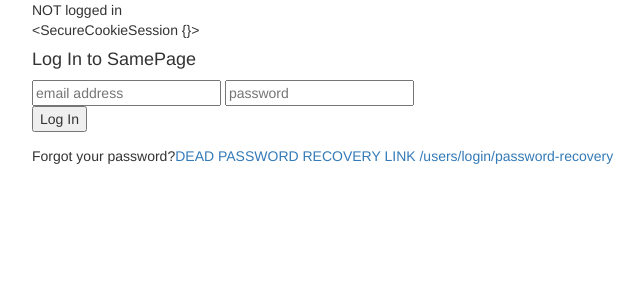
After one commit to moreKEYTAR/Hackbright-project, a Flask app: page /users/login in a window 1280 px wide. The commit adds this page. Shown: the top 300 px of the page, without its empty margins (38-682 px from the left). Run offline with Flask 2, Linux system fonts and the light colour scheme; some libraries are stand-ins or nearby versions.

Commit message:
Added templates file; example data not working due to autoincrement and relationship integrity. Need to pause and made seed.py file

```diff
--- a/server.py
+++ b/server.py
@@ -5,8 +5,9 @@
                    jsonify)
 from flask_debugtoolbar import DebugToolbarExtension
 import jinja2
-from model import *  # Added to connect to data model classes
-              # Alternative: from model import connect_to_db, db
+from model import db, connect_to_db, User, Team, UserTeam, Board
+    # Added to connect to data model classes
+    # Previous version: from model import *
 
 app = Flask(__name__)  # makes app object
 app.secret_key = "It's great to stay up late"  # allows session use 'under the hood'
@@ -102,6 +103,7 @@
             session["login"] = True
             user = User.query.filter(User.email == email).first()
             session["user_id"] = user.u_id
+            session["login_count"] = 0
             flash("Welcome back to SamePage")
             return redirect("/users/me/dashboard")  # Successful login
 
@@ -118,14 +120,31 @@
     if session.get("new_user"):
         flash("New user! Tutorial time!")
     if session.get("login") is True:
+        user_data_link_eager()
+        user = get_user_object()
+        # user_data = get_user_data(user)
         return render_template('dashboard.html')
     else:
         return redirect("/")
 
 
+def get_user_object():
+    """Queries db to return user object, using u_id saved in session"""
+    user_id = session.get("user_id")
+    user_object = User.query.get(user_id)
+    return user_object
+
+
+def user_data_link_eager():
+    """Queries db to return user data by user object, front loading relationships"""
+    users = User.query.options(db.joinedload("userteam")).all()
+    return users
+    # STILL WORKING
+
+
 @app.route("/users/me/new-team")
 def new_team():
-
+    """Temporary page that forces name choice"""
     return render_template("make-new-team.html")
 
 
@@ -133,8 +152,7 @@
 def add_team():
     name = request.form.get("name")
     desc = request.form.get("description", None)
-    user_id = session.get("user_id")
-    user = User.query.get(user_id)
+    user = get_user_object()
 
     new_team = Team(name=name, desc=desc)
     db.session.add(new_team)
--- a/templates/base.html
+++ b/templates/base.html
@@ -51,12 +51,15 @@
             {% endfor %}
         {% endwith %}
 
+        <!-- Displays on each page while I am working important session info -->
         {% if session.get('user_id') %}
             <div>Logged in</div>
         {% else %}
             <div>NOT logged in</div>
         {% endif %}
-        <div>{{ session}}</div>
+        <div>{{ session }}</div> <!-- all session info saved -->
+
+
         {% block content %}
 
         <!-- This is where the main content goes. -->
--- /dev/null
+++ b/templates/login.html
@@ -0,0 +1,21 @@
+{% extends 'base.html' %}
+
+{% block content %}
+<h4>Log In to SamePage</h4>
+
+<div>
+<form action='/users/login' method='POST' id='enter-site-form'>
+    <input type='text' name='email' placeholder='email address'
+           id='email-form-entry' required>
+    <input type='password' name='pw' placeholder='password'
+           id='pw-form-entry' required>
+    <div id='submit-input'>
+    <input type='submit' id='form-submission' value='Log In'>
+    </div>
+</form>
+
+</div>
+<p>Forgot your password?<a href="/users/login/password-recovery">DEAD PASSWORD RECOVERY LINK /users/login/password-recovery</a></p>
+
+
+{% endblock %}
--- /dev/null
+++ b/templates/password-recovery.html
@@ -0,0 +1,6 @@
+{% extends 'base.html' %}
+
+{% block content %}
+<h1>Forgot your password?</h1>
+<p>This is the password recovery zone. Get in the zzooooooonnnnnnneeeee/p>
+{% endblock %}
```
Also changed, not shown: model.py (+12 -1 lines), templates/dashboard.html (added, +25 -0 lines), templates/make-new-team.html (added, +22 -0 lines).
